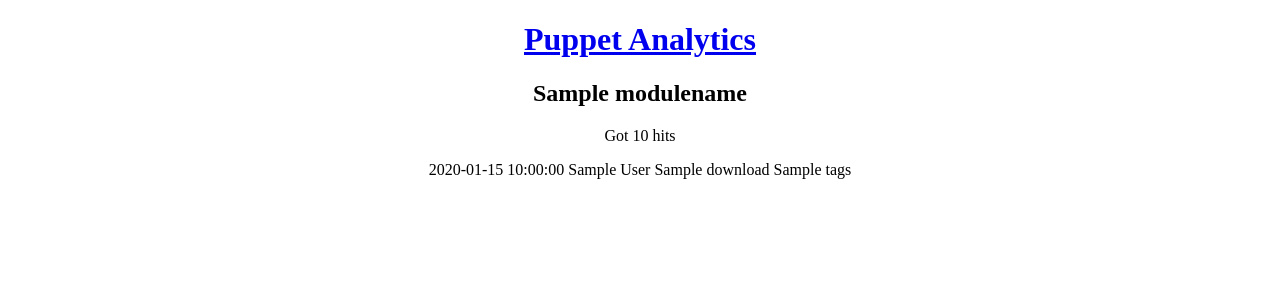
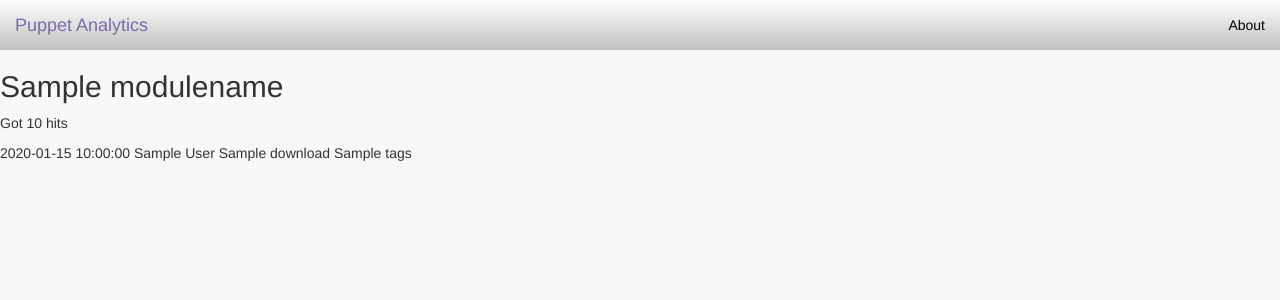
Before and after one commit to nibalizer/puppet-analytics, a Flask app: template puppetanalytics/templates/module.html in a window 1280 px wide. Shown: the top 300 px of the page. Run offline with Flask 2, Linux system fonts and the light colour scheme; the template is opened without the code that fills it: most values are stand-ins (such as "Sample title", 1, 10 or a date in 2020); some libraries are stand-ins or nearby versions.

Commit message:
Add basic navbar and HTML body styling

```diff
--- /dev/null
+++ b/puppetanalytics/static/style/style.css
@@ -0,0 +1,18 @@
+/* Main style sheet for puppet-analytics */
+
+body { background-color: #F8F8F8; }
+
+.navbar-inverse {
+  background-image: linear-gradient(to bottom,#fff,#C0C0C0);
+  border: none;
+}
+
+.navbar-nav.navbar-right:last-child {
+  margin-right: 0px;
+  color: black !important;
+}
+
+.navbar-inverse .navbar-brand { color: black; }
+.navbar-brand:hover { color: #7C6AAB !important; }
+.navbar-inverse .navbar-nav>li>a { color: black; }
+.navbar-inverse .navbar-nav>li>a:hover { color: #7C6AAB !important; }
--- a/puppetanalytics/templates/layout.html
+++ b/puppetanalytics/templates/layout.html
@@ -5,12 +5,24 @@
     <meta charset="utf-8">
     <meta name="author" content="Spencer Krum">
     <meta name="description" content="Web application to collect and display module deploy stats">
-    <link rel=stylesheet type=text/css href="{{ url_for('static', filename='style.css') }}">
+    <script src="static/js/jquery-2.1.1.min.js"></script>
+    <script src="static/js/bootstrap.min.js"></script>
+    <link rel="stylesheet" href="static/style/bootstrap.min.css">
+    <link rel="stylesheet" href="static/style/style.css">
   </head>
   <body>
-    <div class=page>
-      <h1><a href={{ url_for('mainpage') }}> Puppet Analytics</a></h1>
-      <div class=metanav>
+
+    <nav class='navbar navbar-default navbar-static-top navbar-inverse' role='navigation'>
+      <div class="navbar-header">
+        <a class="navbar-brand" href="{{ url_for('mainpage') }}">Puppet Analytics</a>
+      </div>
+      <ul class="nav navbar-nav navbar-right">
+        <li><a href="https://github.com/nibalizer/puppet-analytics">About</a></li>
+      </ul>
+    </nav>
+
+    <div class="mainpage">
+      <div class="metanav">
         {% block body %}{% endblock %}
       </div>
     </div>
```
